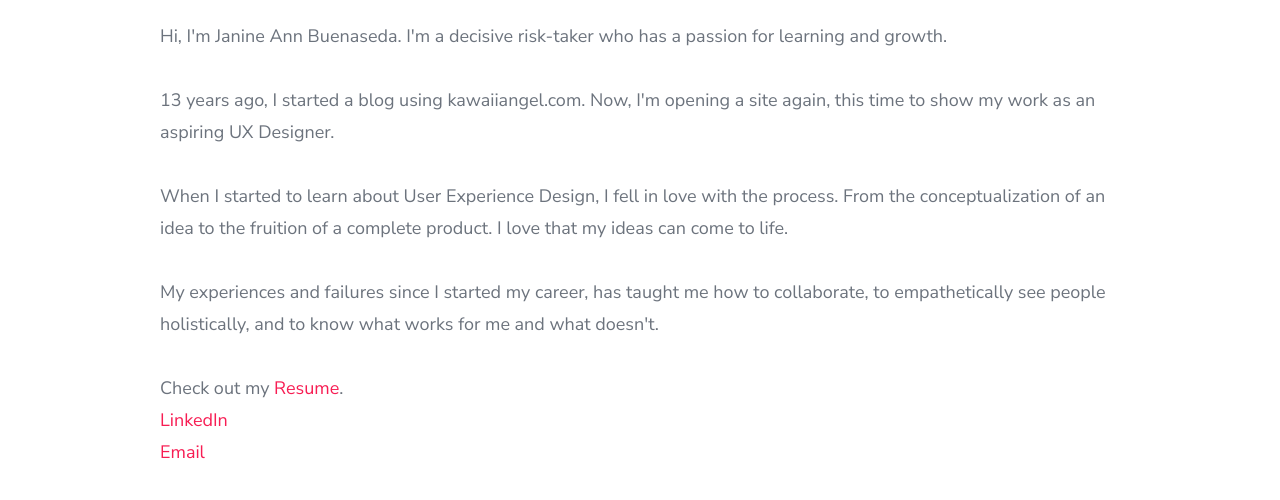
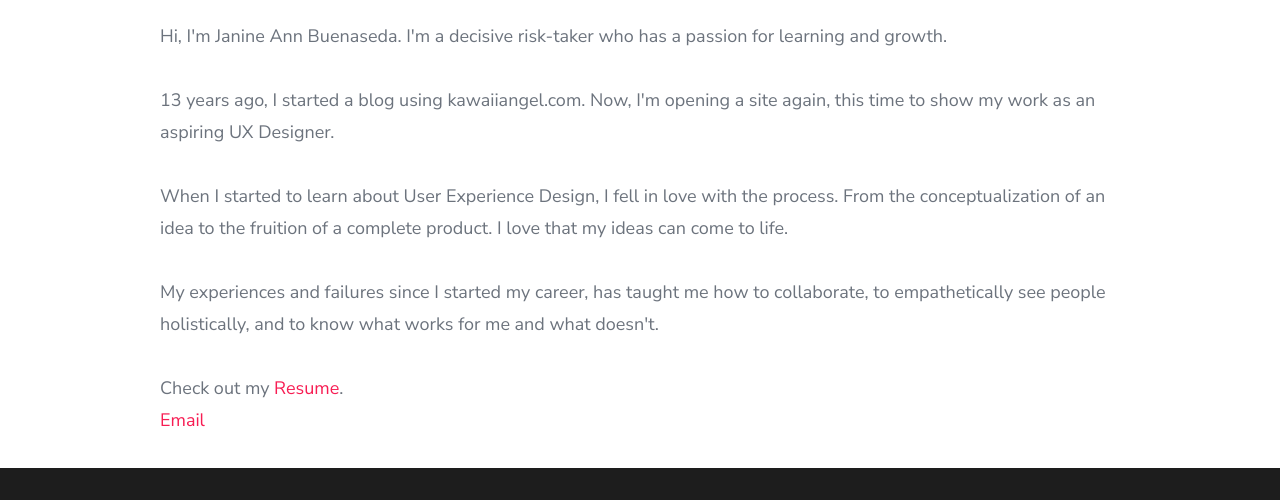
Before and after one commit to janineapb/Janine-PortfolioSite, a plain HTML site: page about.html in a window 1280 px wide. Shown: the part 474-974 px from the top of the page. After the commit the page ends 942 px from the top, so only its background shows below. Drawn offline with Linux system fonts and the light colour scheme.

Commit message:
Update about html
commented linked in link

```diff
--- a/about.html
+++ b/about.html
@@ -127,8 +127,8 @@
                                     href="/janine-ux-resume.pdf"
                                     target="_blank">Resume</a>.
                                 <br>
-                                <a class="ablack" href="" target="_blank">LinkedIn</a><br>
-                                <a class="ablack" href="mailto:janinebuenaseda@gmail.com" target="_blank">Email</a>
+                                <!-- <a class="ablack" href="" target="_blank">LinkedIn</a><br> -->
+                                <a class="ablack" href="mailto:japbuenas@gmail.com" target="_blank">Email</a>
 
                             </p>
 
```
Also changed, not shown: index.html (+1 -1 lines).
